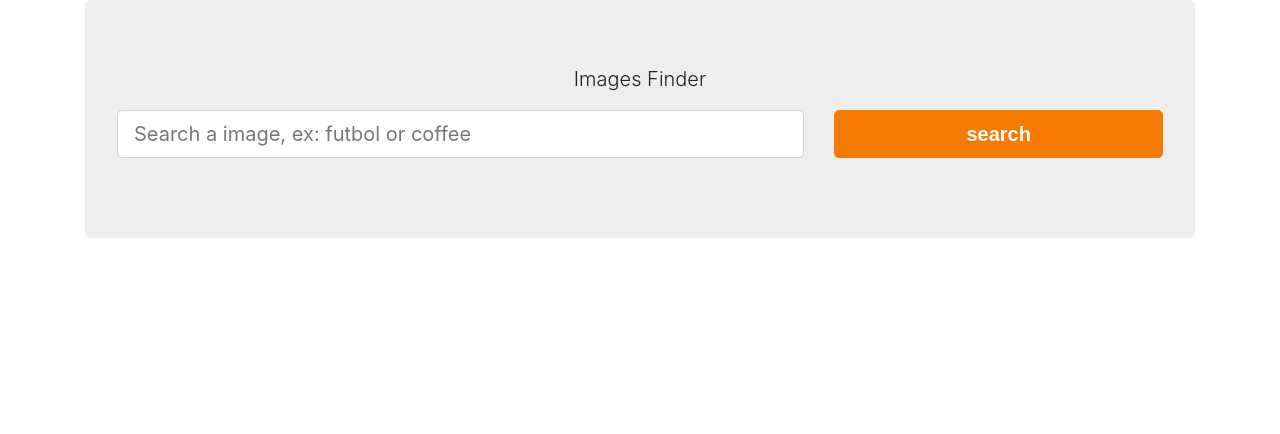
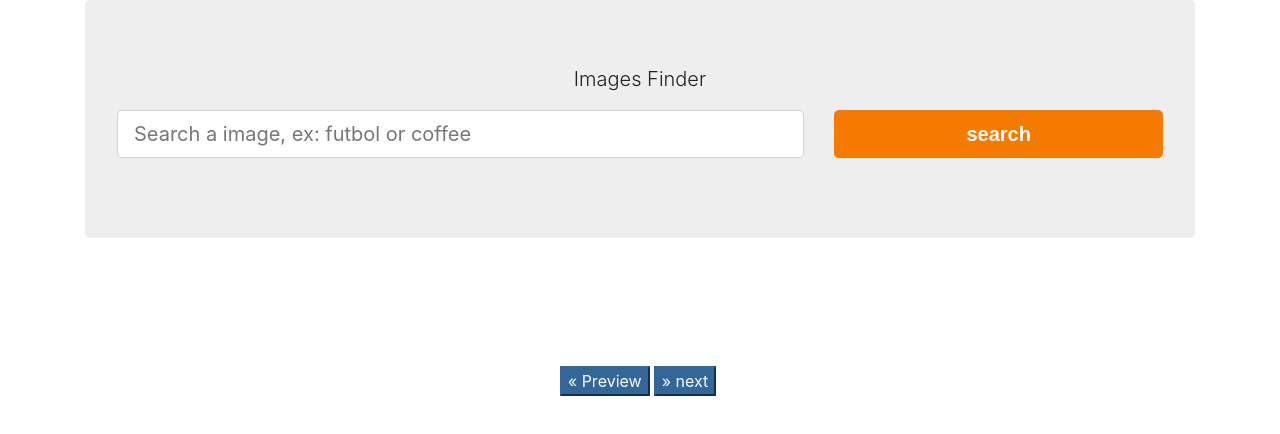
Before and after one commit to padronjosef/images-finder, a React (Create React App) app: page / in a window 1280 px wide. Shown: the top 434 px of the page. Built offline with nearby package versions, Linux system fonts and the light colour scheme; a web font is replaced by a local one.

Commit message:
adding gallery, images and pagination

```diff
--- a/src/App.js
+++ b/src/App.js
@@ -1,25 +1,43 @@
 import React, { useState, useEffect } from "react";
 import Form from "./components/Form";
+import Gallery from "./components/Gallery";
 
 const App = () => {
   // app state
-  const [search, setSearch] = useState(false);
+  const [search, setSearch] = useState("");
+  const [images, setImages] = useState([]);
+  const [actualPage, setActualPage] = useState(1);
+  const [totalPages, setTotalPage] = useState(1);
 
   useEffect(() => {
     if (!search) return;
 
     const consultAPI = async () => {
       const perPage = 30;
-      const API_KEY = "21854148-19447da7a8aff2d0360a21421"
-      const URL =`https://pixabay.com/api/?key=${API_KEY}&q=${search}&per_page=${perPage}`
+      const API_KEY = "21854148-19447da7a8aff2d0360a21421";
+      const URL = `https://pixabay.com/api/?key=${API_KEY}&q=${search}&per_page=${perPage}`;
 
-      const response = await fetch(URL)
-      const result = await response.json()
-      console.log(result.hits)
-    }
-    consultAPI()
+      const response = await fetch(URL);
+      const result = await response.json();
 
+      setImages(result.hits);
+
+      // calculate the total pages
+      const totalPagesToCalculate = Math.ceil(result.totalHits / perPage);
+      setTotalPage(totalPagesToCalculate);
+    };
+    consultAPI();
   }, [search]);
+
+  const previewPage = () => {
+    if (actualPage <= 1) return
+    setActualPage(actualPage -1)
+  }
+
+  const nextPage = () => {
+    if (actualPage >= totalPages) return
+    setActualPage(actualPage +1)
+  }
 
   return (
     <div className="container">
@@ -28,6 +46,11 @@ const App = () => {
 
         <Form setSearch={setSearch} />
       </div>
+      <div className="row justify-content-center">
+        <Gallery images={images} />
+        <button type="button" onClick={previewPage} className="bbtn btn-info mr-1">&laquo; Preview</button>
+        <button type="button" onClick={nextPage} className="bbtn btn-info mr-1">&raquo; next</button>
+      </div>
     </div>
   );
 };
--- /dev/null
+++ b/src/components/Gallery.js
@@ -0,0 +1,17 @@
+import React from "react";
+import Image from "./Image";
+import PropTypes from "prop-types";
+
+const Gallery = ({ images }) => {
+  return (
+    <div className="col-12 p-5 row">
+      {images.map((image) => (
+        <Image key={image.id} image={image} />
+      ))}
+    </div>
+  );
+};
+
+Gallery.propTypes = {};
+
+export default Gallery;
--- /dev/null
+++ b/src/components/Image.js
@@ -0,0 +1,31 @@
+import React from "react";
+import PropTypes from "prop-types";
+
+const Image = ({ image }) => {
+  const { largeImageURL, likes, previewURL, tags, views } = image;
+  return (
+    <div className="col-12 col-sm-6 col-md-4 col-lg-3 mb-4">
+      <div className="card">
+        <img src={previewURL} alt={tags} className="card-img-top" />
+        <div className="card-body">
+          <p className="card-text">{likes}Likes</p>
+          <p className="card-text">{views}Views</p>
+        </div>
+        <div className="card-footer">
+          <a
+            href={largeImageURL}
+            target="_blank"
+            rel="nooponer noreferrer"
+            className="btn btn-primary btn-block"
+          >
+            View Image
+          </a>
+        </div>
+      </div>
+    </div>
+  );
+};
+
+Image.propTypes = {};
+
+export default Image;
```
